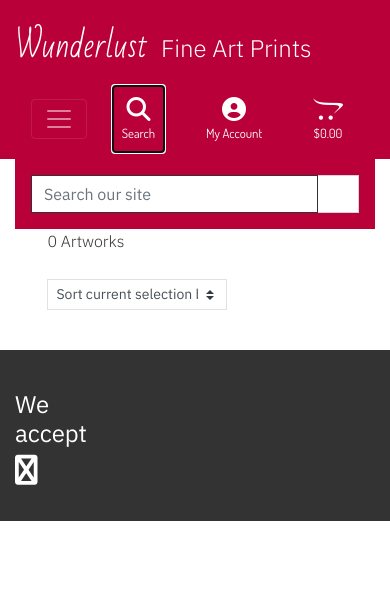
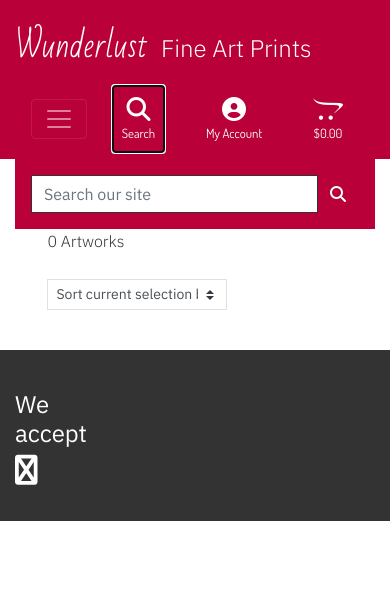
Before and after one commit to Jade-ux/wunderlust_gallery, a Django app: page /artworks/ in a window 390 px wide, after a click on "Search". Shown: the top 593 px of the page. Run offline with Django 3.2, Linux system fonts and the light colour scheme; data that the repository does not hold is empty; parts of the project's set-up code (start-up, migrations or seed data) failed here and were passed over; some libraries are stand-ins or nearby versions.

Commit message:
Mobile nav – search input: changed background colour of button to  wine so that the icon can be seen. Added overflow-x: clip to body element to fix x-overflow issue on mobile.

```diff
--- a/artworks/templates/artworks/artworks.html
+++ b/artworks/templates/artworks/artworks.html
@@ -71,6 +71,7 @@
         </div>
     </div>
 </div>
+<div class="container">
 <div class="row">
     <div class="col-10 offset-1">
         <div class="row">
@@ -142,6 +143,7 @@
         </div>
     </div>
 </div>
+</div>
 <!--Up arrow-->
 <div class="btn-up border border-grey">
     <a class="link-up d-flex h-100">
@@ -149,7 +151,6 @@
     </a>
 </div>
 {% endblock %}
-
 {% block postloadjs %}
 {{ block.super }}
 <!--From Boutique Ado project-->
--- a/static/css/base.css
+++ b/static/css/base.css
@@ -13,12 +13,11 @@
 
 html {
     height: 100%;
+    width: 100%;
     overflow-y:auto;
     overflow-x: hidden;
     display: flex;
     flex-direction: column;
-    overflow-x: hidden;
-    width: 100%;
 }
 
 body {
@@ -26,6 +25,8 @@ body {
     font-weight: 300;
     font-size: 1rem;
     color: #333333;
+    width: 100%;
+    overflow-x: clip;
 }
 
 @media (min-width: 992px) {
@@ -98,6 +99,10 @@ a:hover {
     .nav-link {
         padding: 0.5rem;
     }
+}
+
+.search-btn-mobile {
+    background-color: #b90039;
 }
 
 .fa-search {
--- a/templates/includes/mobile-top-header.html
+++ b/templates/includes/mobile-top-header.html
@@ -10,7 +10,7 @@
             <div class="input-group w-100">
                 <input id="search-input" class="form-control border border-grey rounded-0" type="text" name="q" placeholder="Search our site">
                 <div class="input-group-append">
-                    <button class="form-control form-control bbtn btn-search" type="submit">
+                    <button class="form-control form-control search-btn-mobile btn btn-search" type="submit">
                         <span class="icon">
                             <i class="fas fa-search"></i>
                         </span>
```
